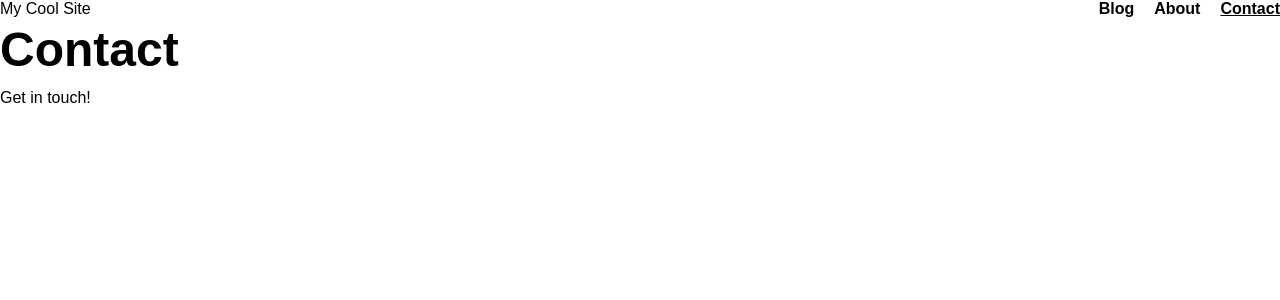
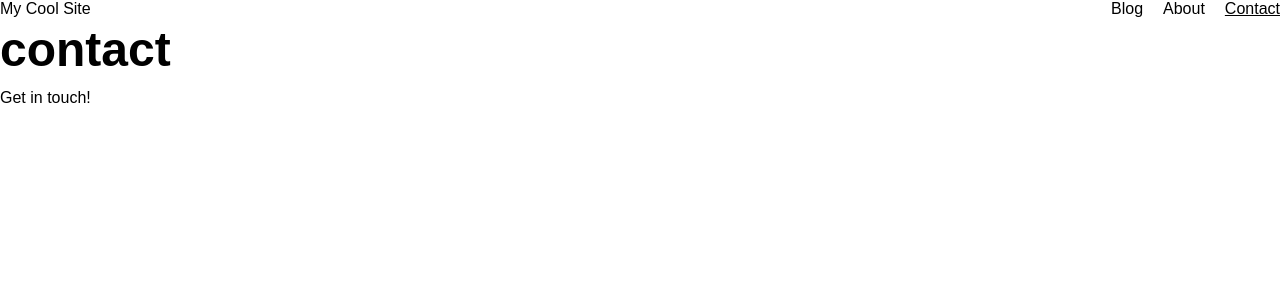
Before and after one commit to gr-eggory/site-template, a SvelteKit app: page /contact in a window 1280 px wide. Shown: the top 300 px of the page. Built offline with nearby package versions, Linux system fonts and the light colour scheme.

Commit message:
Adjusting some global css

```diff
--- a/src/styles/global.scss
+++ b/src/styles/global.scss
@@ -70,13 +70,6 @@ body {
 	background-color: var(--clr-bg);
 }
 
-/* fixes issue where safari applies focus to body  */
-body *:focus {
-	outline: none;
-	box-shadow: 0 0 0 4px var(--clr-primary);
-	border-radius: var(--rounded-20);
-}
-
 html[data-font='dyslexic'] body,
 html[data-font='dyslexic'] h1,
 html[data-font='dyslexic'] h2,
@@ -97,7 +90,6 @@ html[data-font='dyslexic'] h2 {
 h1,
 h2 {
 	font-family: var(--font-sans);
-	text-transform: capitalize;
 }
 
 h1 {
@@ -122,50 +114,9 @@ p {
 a {
 	position: relative;
 	color: var(--clr-link-txt);
-	font-weight: 700;
 	text-decoration: none;
-	transition: color 0.3s ease;
-	z-index: 1;
 }
 
-a:hover {
-	color: var(--clr-primary);
-}
-
-a::before {
-	content: '';
-	width: 100%;
-	height: 100%;
-	display: block;
-	position: absolute;
-	bottom: 0;
-	left: 0;
-	transform: scaleX(0);
-	transform-origin: left;
-	transition: transform 0.3s ease;
-	background-color: var(--clr-link-background);
-	border-radius: 4px;
-	z-index: -1;
-}
-
-a:hover::before {
-	transform: scaleX(1);
-}
-
-table {
-	margin-bottom: var(--spacing-32);
-	border-collapse: collapse;
-}
-
-th,
-td {
-	padding: var(--spacing-16);
-	text-align: left;
-	border: 1px solid hsl(0 0% 100% / 40%);
-}
-
-img,
-iframe,
 lite-youtube {
 	border-radius: var(--rounded-20);
 }
--- a/src/styles/post.scss
+++ b/src/styles/post.scss
@@ -13,7 +13,6 @@
 	color: var(--clr-primary);
 }
 
-/* no one has to know 🤫 */
 .prose #table-of-contents + ul a {
 	text-decoration: none;
 	font-weight: inherit;
```
